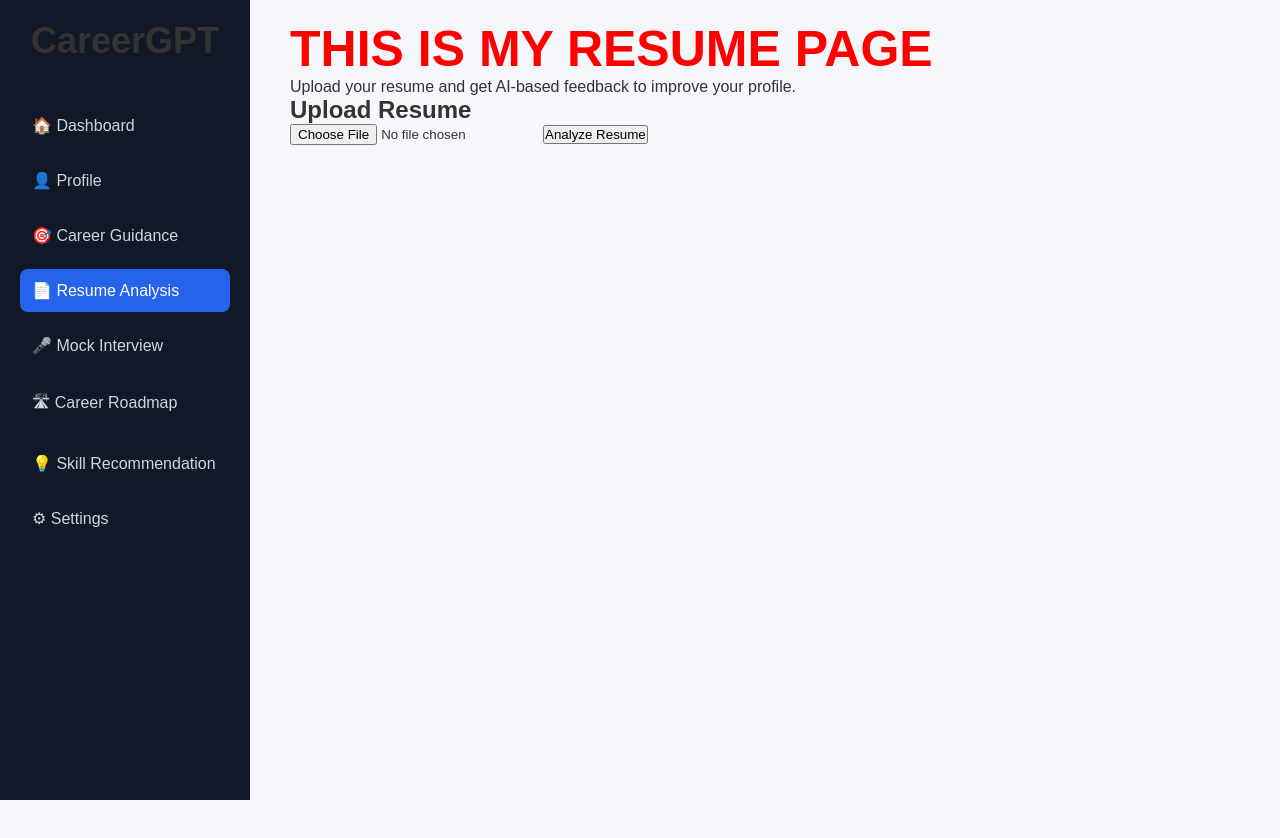
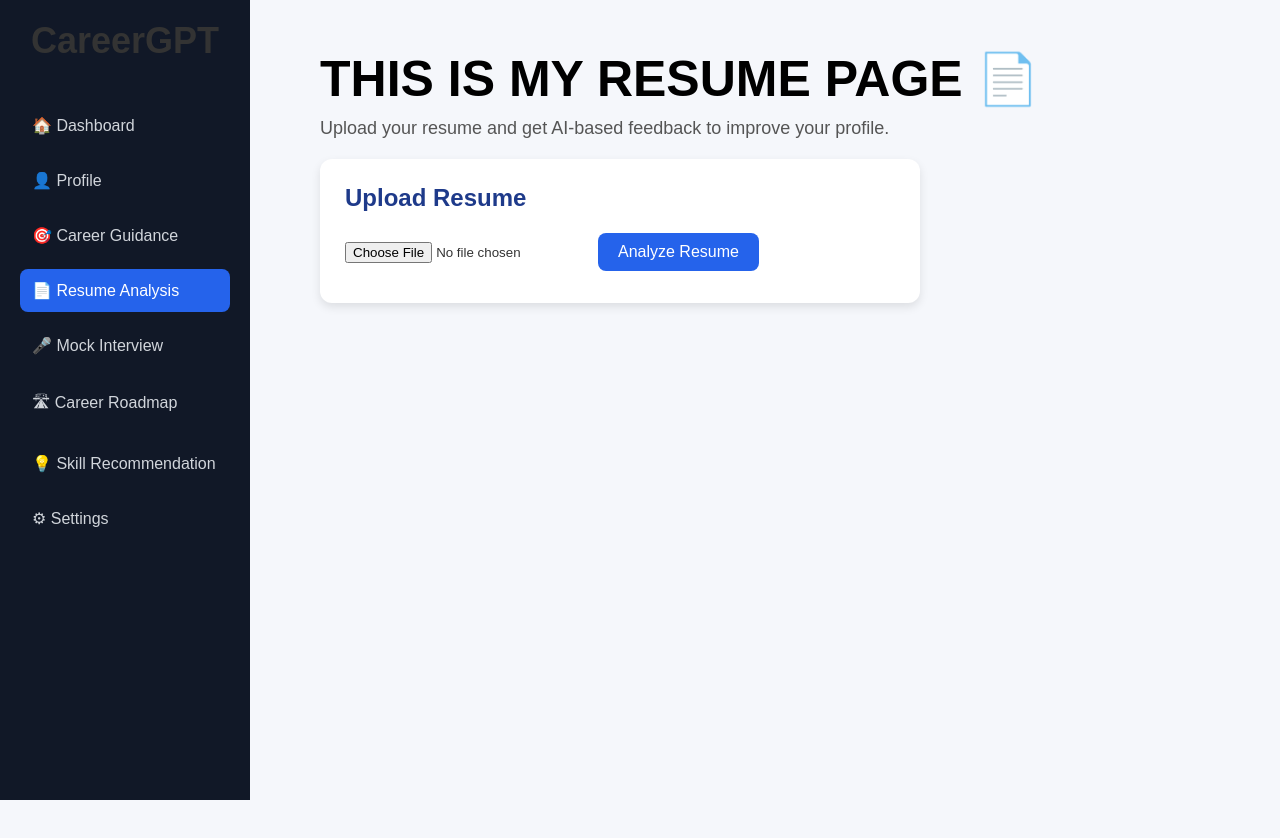
Before and after one commit to aayeshakambli3677/AI-Career-Guidance-System, a React app in the folder frontend/: page /resume in a window 1280 px wide. Before the commit the page ends 800 px from the top, so only its background shows below. Built offline with nearby package versions, Linux system fonts and the light colour scheme; no server answers; the HTML template or start-up script is replaced by a standard one.

Commit message:
next time

```diff
--- a/frontend/src/pages/ResumeAnalysis.jsx
+++ b/frontend/src/pages/ResumeAnalysis.jsx
@@ -51,8 +51,8 @@ function ResumeAnalysis() {
 
     return (
         <div className="resume-page">
-            <h1 style={{ color: "red", fontSize: "50px" }}>
-                THIS IS MY RESUME PAGE
+            <h1 style={{ color: "black", fontSize: "50px" }}>
+                THIS IS MY RESUME PAGE 📄
             </h1>
 
             <p>
--- a/frontend/src/styles/ResumeAnalysis.css
+++ b/frontend/src/styles/ResumeAnalysis.css
@@ -1,30 +1,95 @@
+/* Resume Page */
+
+.resume-page {
+    padding: 30px;
+    background: #f5f7fb;
+    min-height: 100vh;
+}
+
+.resume-page h1 {
+    color: #2563eb;
+    font-size: 36px;
+    margin-bottom: 10px;
+}
+
+.resume-page p {
+    color: #555;
+    font-size: 18px;
+    margin-bottom: 20px;
+}
+
+/* Resume Upload Box */
+
+.resume-box {
+    background: white;
+    padding: 25px;
+    border-radius: 12px;
+    box-shadow: 0 4px 10px rgba(0, 0, 0, 0.1);
+    max-width: 600px;
+}
+
+.resume-box h2 {
+    color: #1e3a8a;
+    margin-bottom: 15px;
+}
+
+.resume-box input[type="file"] {
+    margin: 15px 0;
+}
+
+.resume-box button {
+    padding: 10px 20px;
+    background: #2563eb;
+    color: white;
+    border: none;
+    border-radius: 8px;
+    cursor: pointer;
+    font-size: 16px;
+}
+
+.resume-box button:hover {
+    background: #1d4ed8;
+}
+
+button:disabled {
+    opacity: 0.6;
+    cursor: not-allowed;
+}
+
+/* Selected File */
+
 .selected-file {
     margin-top: 15px;
     color: #333;
     font-weight: 500;
 }
 
+/* Error Message */
+
 .error-message {
+    margin-top: 15px;
     color: red;
-    margin-top: 15px;
     font-weight: bold;
 }
 
+/* Result Box */
+
 .result-box {
-    margin-top: 25px;
+    margin-top: 30px;
     padding: 20px;
-    background: #f4f6f9;
-    border-radius: 10px;
-    text-align: left;
-    overflow-x: auto;
+    background: #ffffff;
+    border-radius: 12px;
+    box-shadow: 0 4px 10px rgba(0, 0, 0, 0.1);
+}
+
+.result-box h2 {
+    color: #1e3a8a;
+    margin-bottom: 15px;
 }
 
 .result-box pre {
     white-space: pre-wrap;
     word-wrap: break-word;
+    color: #333;
+    font-size: 15px;
 }
-
-button:disabled {
-    opacity: 0.6;
-    cursor: not-allowed;
-}
```
